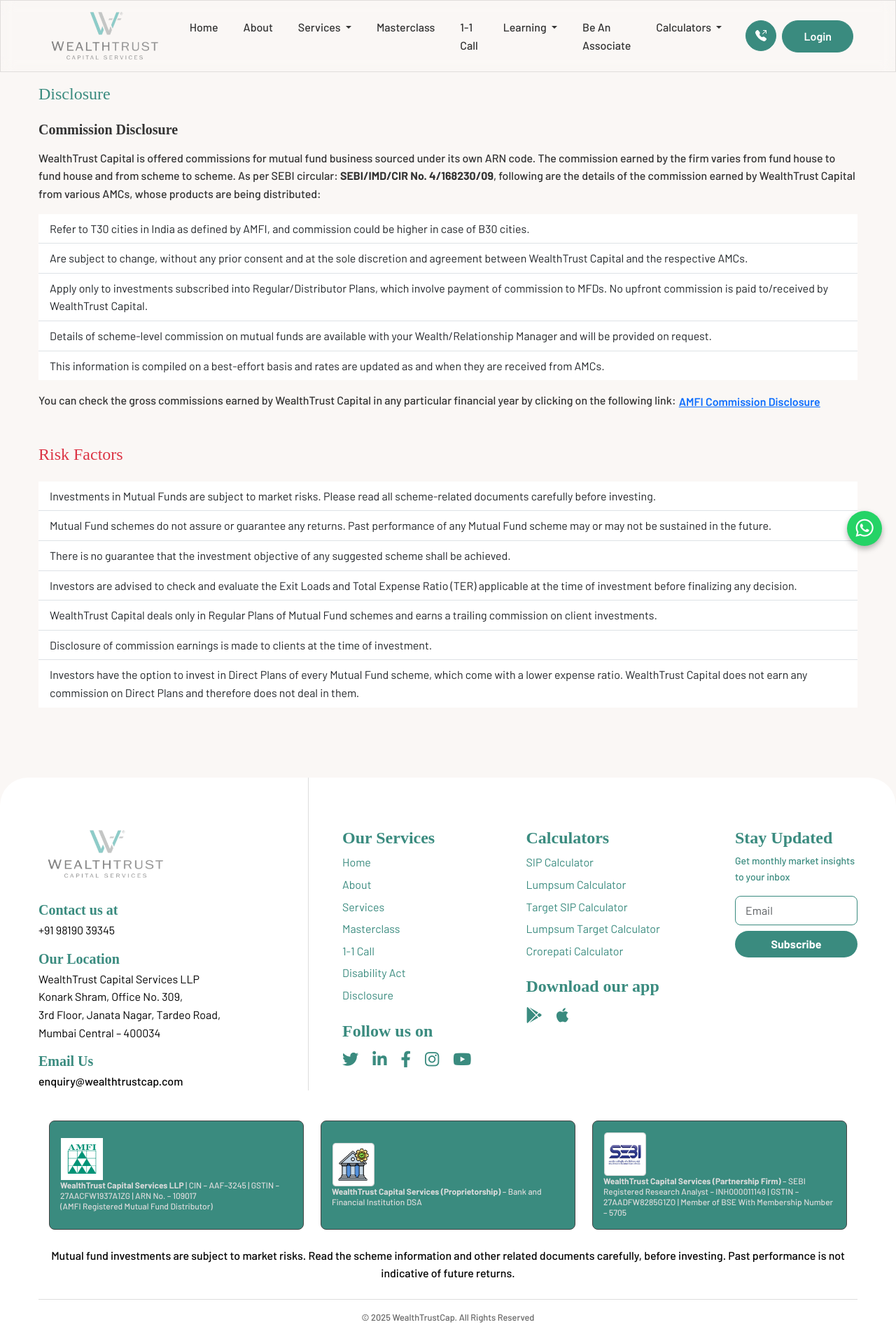
After one commit to mukul218/wealth-trust, a PHP site: page /disclosure.php in a window 1280 px wide. The commit adds this page. Shown: the whole page at 70% size. Run offline with PHP 8.4, Linux system fonts and the light colour scheme; some web fonts are replaced.

Commit message:
Done from my side

```diff
--- a/about.php
+++ b/about.php
@@ -206,10 +206,7 @@
                         <div class="bg-surface rounded p-2 h-100">
                             <div class="ratio ratio-16x9">
                                 <!-- replace src with your Maps embed URL -->
-                                <iframe
-                                    src="https://www.google.com/maps/embed?pb=!1m18!1m12!1m3!...your-map-id..."
-                                    style="border:0" loading="lazy" referrerpolicy="no-referrer-when-downgrade"
-                                    allowfullscreen></iframe>
+                                <iframe src="https://www.google.com/maps/embed?pb=!1m18!1m12!1m3!1d3773.117015387896!2d72.814249!3d18.970438899999998!2m3!1f0!2f0!3f0!3m2!1i1024!2i768!4f13.1!3m3!1m2!1s0x3be7cf465d27a889%3A0x567c17b69e7d49f!2sWealthtrust%20Capital%20Services!5e0!3m2!1sen!2sin!4v1756990012887!5m2!1sen!2sin" width="" height="100%" style="border:0;" allowfullscreen="" loading="lazy" referrerpolicy="no-referrer-when-downgrade"></iframe>
                             </div>
                         </div>
                     </div>
--- a/associate.php
+++ b/associate.php
@@ -39,7 +39,7 @@
                 <div class="">
                     <div class="ba-copy p-3">
                         <h4 class="m-0 text-uppercase fw-bold letter-1 ">
-                            <b>Start your own business –<span class="text-primary">Become a Business Associate with WealthTrust</span></b>
+                            <b>Start your own business –<span class="text-primary">Become a Business Associate with Wealthtrust Capital Services</span></b>
                         </h4>
 
                         <div class="mt-4">
--- /dev/null
+++ b/disclosure.php
@@ -0,0 +1,73 @@
+<!DOCTYPE html>
+<html lang="en">
+
+<head>
+    <meta charset="UTF-8">
+    <meta name="viewport" content="width=device-width, initial-scale=1.0">
+    <title>WealthTrust Capital Services</title>
+    <!-- Bootstrap CSS -->
+    <link href="https://cdn.jsdelivr.net/npm/bootstrap@5.3.0/dist/css/bootstrap.min.css" rel="stylesheet">
+    <!-- Font Awesome for social icons -->
+    <link rel="stylesheet" href="https://cdnjs.cloudflare.com/ajax/libs/font-awesome/6.0.0-beta3/css/all.min.css">
+    <!-- Custom CSS -->
+    <link rel="stylesheet" href="./public/assets/css/style.css">
+</head>
+
+<body>
+
+    <!-- include nav -->
+    <?php
+    include_once 'includes/header.php';
+    ?>
+    <section class="hero-section">
+        <div class="container">
+            <!-- Disclosure Section -->
+            <div class="mb-5">
+                <div class="card-body">
+                    <h2 class="card-title h4 text-primary mb-4">Disclosure</h2>
+                    <h5 class="fw-bold mb-3">Commission Disclosure</h5>
+                    <p>
+                        WealthTrust Capital is offered commissions for mutual fund business sourced under its own ARN code. The commission earned by the firm varies from fund house to fund house and from scheme to scheme. As per SEBI circular:
+                        <strong>SEBI/IMD/CIR No. 4/168230/09</strong>, following are the details of the commission earned by WealthTrust Capital from various AMCs, whose products are being distributed:
+                    </p>
+                    <ul class="list-group list-group-flush mb-3">
+                        <li class="list-group-item">Refer to T30 cities in India as defined by AMFI, and commission could be higher in case of B30 cities.</li>
+                        <li class="list-group-item">Are subject to change, without any prior consent and at the sole discretion and agreement between WealthTrust Capital and the respective AMCs.</li>
+                        <li class="list-group-item">Apply only to investments subscribed into Regular/Distributor Plans, which involve payment of commission to MFDs. No upfront commission is paid to/received by WealthTrust Capital.</li>
+                        <li class="list-group-item">Details of scheme-level commission on mutual funds are available with your Wealth/Relationship Manager and will be provided on request.</li>
+                        <li class="list-group-item">This information is compiled on a best-effort basis and rates are updated as and when they are received from AMCs.</li>
+                    </ul>
+                    <p>
+                        You can check the gross commissions earned by WealthTrust Capital in any particular financial year by clicking on the following link:
+                        <a href="https://www.amfiindia.com/commission-disclosure" class="btn btn-link p-0">AMFI Commission Disclosure</a>
+                    </p>
+                </div>
+            </div>
+
+            <!-- Risk Factors Section -->
+            <div class="">
+                <div class="card-body">
+                    <h2 class="card-title h4 text-danger mb-4">Risk Factors</h2>
+                    <ul class="list-group list-group-flush">
+                        <li class="list-group-item">Investments in Mutual Funds are subject to market risks. Please read all scheme-related documents carefully before investing.</li>
+                        <li class="list-group-item">Mutual Fund schemes do not assure or guarantee any returns. Past performance of any Mutual Fund scheme may or may not be sustained in the future.</li>
+                        <li class="list-group-item">There is no guarantee that the investment objective of any suggested scheme shall be achieved.</li>
+                        <li class="list-group-item">Investors are advised to check and evaluate the Exit Loads and Total Expense Ratio (TER) applicable at the time of investment before finalizing any decision.</li>
+                        <li class="list-group-item">WealthTrust Capital deals only in Regular Plans of Mutual Fund schemes and earns a trailing commission on client investments.</li>
+                        <li class="list-group-item">Disclosure of commission earnings is made to clients at the time of investment.</li>
+                        <li class="list-group-item">Investors have the option to invest in Direct Plans of every Mutual Fund scheme, which come with a lower expense ratio. WealthTrust Capital does not earn any commission on Direct Plans and therefore does not deal in them.</li>
+                    </ul>
+                </div>
+            </div>
+        </div>
+    </section>
+
+
+    <!-- Footer Section (from previous response) -->
+    <?php
+    include_once 'includes/footer.php';
+    ?>
+
+</body>
+
+</html>
--- a/includes/footer.php
+++ b/includes/footer.php
@@ -36,20 +36,22 @@
                         <div class="col-6 pt-4 ps-0 ps-md-5">
                             <h4 class="footer-heading">Our Services</h4>
                             <ul class="footer-links color-primary">
-                                <li><a href="#">Home</a></li>
-                                <li><a href="#">About</a></li>
-                                <li><a href="#">Services</a></li>
-                                <li><a href="#">Masterclass</a></li>
-                                <li><a href="#">1-1 Call</a></li>
+                                <li><a href="index.php">Home</a></li>
+                                <li><a href="about.php">About</a></li>
+                                <li><a href="equity.php">Services</a></li>
+                                <li><a href="master-class.php">Masterclass</a></li>
+                                <li><a href="one-to-one.php">1-1 Call</a></li>
+                                <li><a href="disabilities.php">Disability Act</a></li>
+                                <li><a href="disclosure.php">Disclosure</a></li>
                             </ul>
 
                             <h4 class="footer-heading mt-4">Follow us on</h4>
                             <div class="d-flex flex-wrap gap-2">
-                                <a aria-label="Twitter" href="#" class="social-icon-link"><i class="fab fa-twitter"></i></a>
-                                <a aria-label="LinkedIn" href="#" class="social-icon-link"><i class="fab fa-linkedin-in"></i></a>
-                                <a aria-label="Facebook" href="#" class="social-icon-link"><i class="fab fa-facebook-f"></i></a>
-                                <a aria-label="Instagram" href="#" class="social-icon-link"><i class="fab fa-instagram"></i></a>
-                                <a aria-label="YouTube" href="#" class="social-icon-link"><i class="fab fa-youtube"></i></a>
+                                <a aria-label="Twitter" href="https://x.com/wealthtrustcap?s=21&t=eOUzT264wNr7BUKc3YYFEQ" class="social-icon-link"><i class="fab fa-twitter"></i></a>
+                                <a aria-label="LinkedIn" href="https://www.linkedin.com/company/wealthtrust-capital-services/ " class="social-icon-link"><i class="fab fa-linkedin-in"></i></a>
+                                <a aria-label="Facebook" href="https://www.facebook.com/share/1F8ghGJPBE/?mibextid=wwXIfr " class="social-icon-link"><i class="fab fa-facebook-f"></i></a>
+                                <a aria-label="Instagram" href="https://www.instagram.com/wealthtrustcapital?igsh=MWlpYTFraTZpd2ExMQ== " class="social-icon-link"><i class="fab fa-instagram"></i></a>
+                                <a aria-label="YouTube" href="https://youtube.com/@wealthtrustcapital?si=n8RJ6pi_2XUr1JEb" class="social-icon-link"><i class="fab fa-youtube"></i></a>
                             </div>
                         </div>
 
--- a/includes/header.php
+++ b/includes/header.php
@@ -29,7 +29,7 @@
                     </a>
                     <ul class="dropdown-menu" aria-labelledby="servicesDropdown">
                         <li><a class="dropdown-item" href="./equity.php">Equity Basket</a></li>
-                        <li><a class="dropdown-item" href="./wealth.php">Wealh (Mutual Fund)</a></li>
+                        <li><a class="dropdown-item" href="./wealth.php">Wealth Management</a></li>
                     </ul>
                 </li>
                 <li class="nav-item">
@@ -80,8 +80,16 @@
                     </svg>
                 </a>
                 <!-- Login button -->
-                <a href="./associat.php" class="btn btn-primary w-100 w-lg-auto">Login</a>
-
+                <div class="nav-item dropdown">
+                    <a class="btn btn-primary w-100 w-lg-auto" href="#" id="loginDropdown" role="button"
+                        data-bs-toggle="dropdown" aria-expanded="false">
+                        Login
+                    </a>
+                    <ul class="dropdown-menu text-nowrap" aria-labelledby="loginDropdown">
+                        <li><a class="dropdown-item" href="https://mf.wealthtrustcap.com/client/login.asp?arnid=wealthtrust">Client</a></li>
+                        <li><a class="dropdown-item" href="https://mf.wealthtrustcap.com/broker/login.asp?arnid=wealthtrust">Associate</a></li>
+                    </ul>
+                </div>
             </div>
         </div>
     </div>
--- a/index.php
+++ b/index.php
@@ -156,7 +156,7 @@
                         <!-- Content -->
                         <div class="col-lg-6">
                             <div class="about-content" style="color: #424242;">
-                                <h3 class="color-primary"><b>Where trust meets experties in Wealth Management</b></h3>
+                                <h3 class="color-primary"><b>Where trust meets expertise in Wealth Management</b></h3>
                                 <p>At WealthTrust Capital Services, our commitment to excellence has earned the trust of over 500 families who rely on our services for their financial well-being.
                                 <p></p> We take immense pride in being the trusted partner on the financial journey for a diverse community of individuals and families.<p></p> Our holistic approach to wealth management, personalized strategies, and unwavering dedication to our clients' success have solidified our reputation as a reliable and transparent financial partner.<p></p> Join the growing number of families who have entrusted their financial futures to us, and experience the difference that a dedicated and trustworthy financial ally can make in achieving your long-term goals.</p>
                                 <div class="mt-4">
--- a/master-class.php
+++ b/master-class.php
@@ -400,6 +400,7 @@
                     <ul class=" fs-5">
                         <li class="mb-2">SEBI Registered Research Analyst</li>
                         <li class="mb-2">Founder, WealthTrust Capital Services</li>
+                        <li class="mb-2">AMFI-Registered Mutual Fund Distributor</li>
                         <li class="mb-2">16+ years of experience in financial markets</li>
                         <li class="mb-2">Helped 500+ families build wealth</li>
                         <li class="mb-2">Known for making finance relatable and human</li>
```
Also changed, not shown: annexure.php (deleted, +0 -215 lines), disabilities.php (added, +215 -0 lines), equity.php (+5 -19 lines), .htaccess (added), 1 other file.
